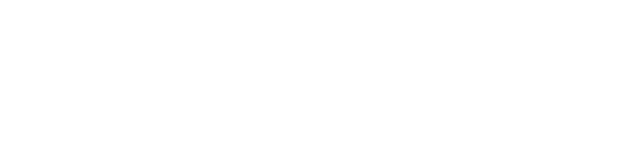
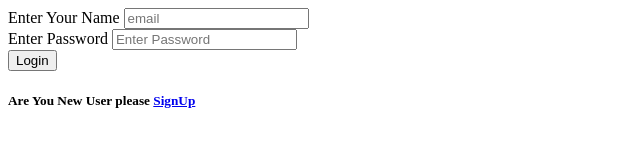
Before and after one commit to mutyalasrinivas/Group_chat_App, a plain HTML site: page Frontend/login.html in a window 1280 px wide. Shown: the whole page, without its empty margins (0-640 px from the left). Drawn offline with nearby package versions, Linux system fonts and the light colour scheme.

Commit message:
Login Frontend page

```diff
--- a/Frontend/login.html
+++ b/Frontend/login.html
@@ -0,0 +1,27 @@
+<!DOCTYPE html>
+<html lang="en">
+<head>
+    <meta charset="UTF-8">
+    <meta http-equiv="X-UA-Compatible" content="IE=edge">
+    <meta name="viewport" content="width=device-width, initial-scale=1.0">
+    <title>Login to Chat app</title>
+</head>
+<body>
+    <div>
+
+    </div>
+    <div>
+        <form method="POST">
+            <label for="email">Enter Your Name</label>
+            <input type="email" name="email"id="email" placeholder="email" required><br/>
+            <label for="password">Enter Password</label>
+            <input type="password"name="password"id="password" placeholder="Enter Password" required><br/>
+            <button onclick="login(event)">Login</button><br/>
+            <h5>Are You New User please <a href="./signup.html">SignUp</a></h5>
+        </form>
+    </div>
+
+    <script src="https://cdnjs.cloudflare.com/ajax/libs/axios/1.3.4/axios.min.js" integrity="sha512-LUKzDoJKOLqnxGWWIBM4lzRBlxcva2ZTztO8bTcWPmDSpkErWx0bSP4pdsjNH8kiHAUPaT06UXcb+vOEZH+HpQ==" crossorigin="anonymous" referrerpolicy="no-referrer"></script>
+    <script src="login.js"></script>
+</body>
+</html>
--- a/Frontend/login.js
+++ b/Frontend/login.js
@@ -0,0 +1,20 @@
+
+
+
+async function login(e){
+   e.preventDefault();
+   const email =document.getElementById('email').value;
+   const password =document.getElementById('password').value;
+
+   const obj={
+    email,
+    password
+   }
+
+    const res=await axios.post('http://localhost:2000/user/login',obj)
+    if(res.status===202){
+        window.alert("succesfully logged in")
+    }else{
+        window.alert("Unable to login");
+    }
+}
```
Also changed, not shown: Frontend/signup.html (+1 -0 lines).
